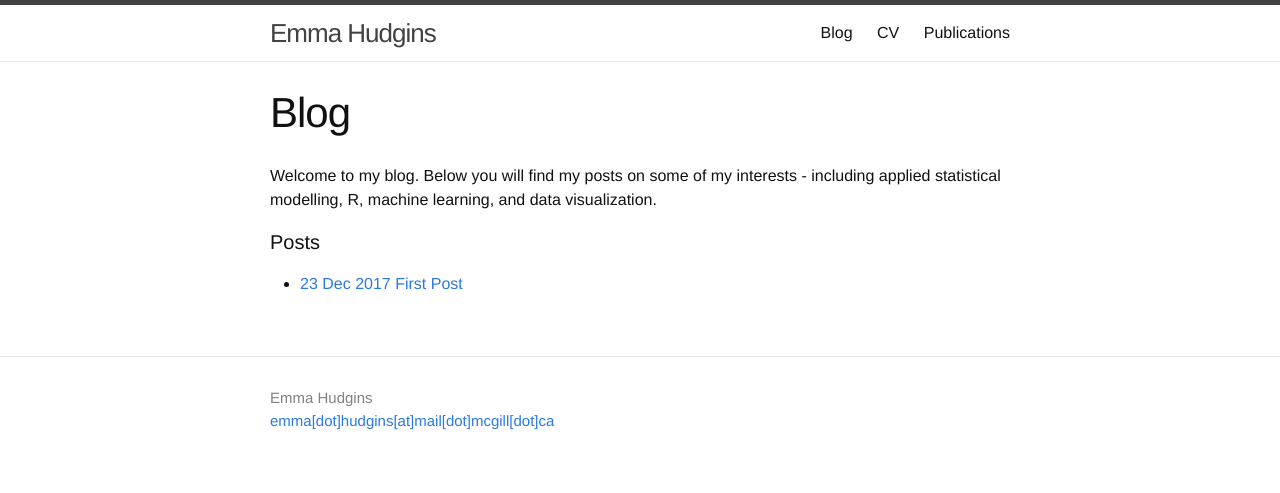
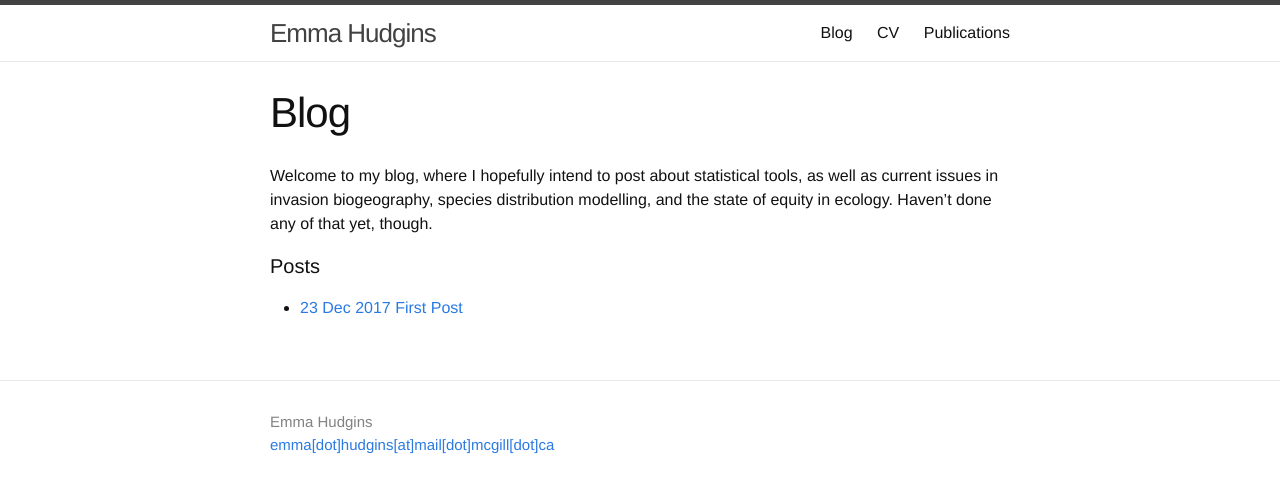
Before and after one commit to emmajhudgins/emmajhudgins.github.io, a Jekyll site: the page built from blog.md, in a window 1280 px wide. Shown: the top 493 px of the page. Built offline with Jekyll 4.4.1, drawn with Linux system fonts in a browser that asks for light colours.

Commit message:
Update blog.md

```diff
--- a/blog.md
+++ b/blog.md
@@ -8,7 +8,7 @@ order: 1
 
 ---
 
-Welcome to my blog. Below you will find my posts on some of my interests - including applied statistical modelling, R, machine learning, and data visualization.
+Welcome to my blog, where I hopefully intend to post about statistical tools, as well as current issues in invasion biogeography, species distribution modelling, and the state of equity in ecology. Haven't done any of that yet, though.
 
 <h1 class="page-heading">Posts</h1>
 
```
